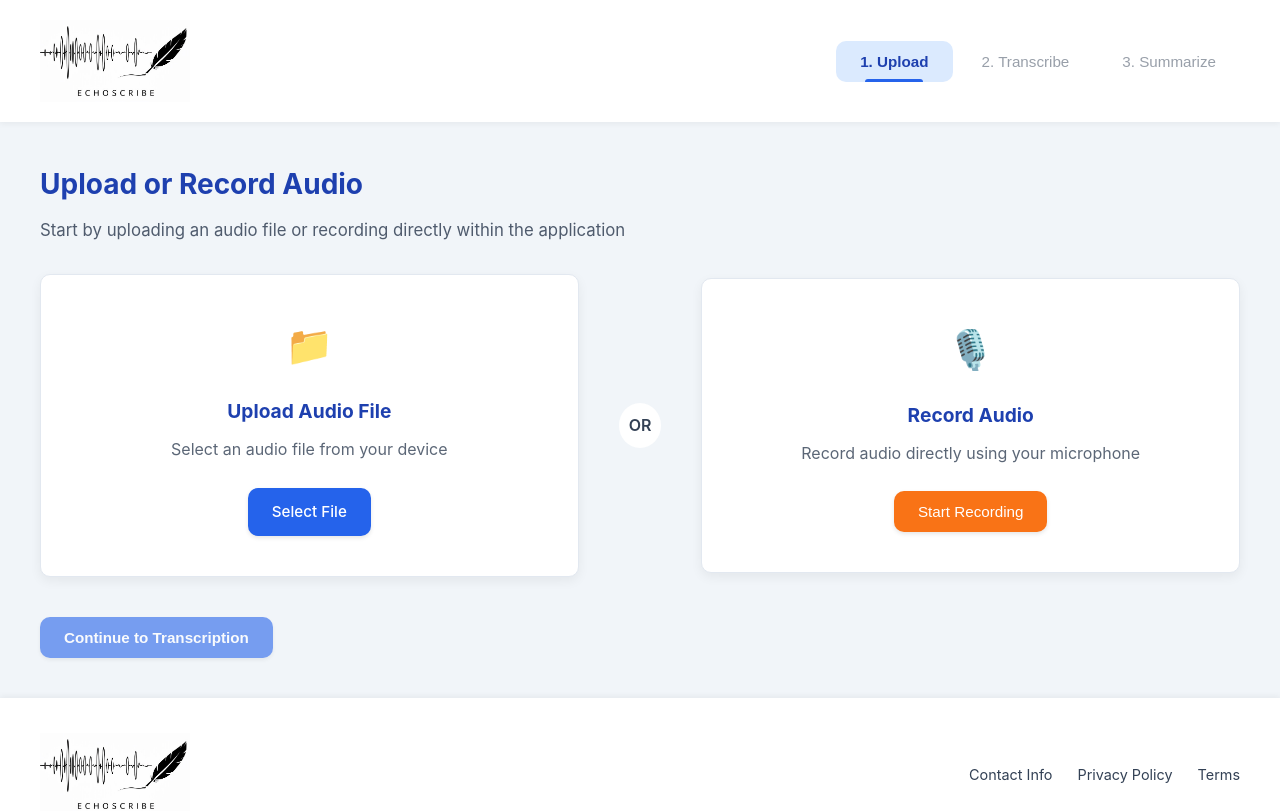
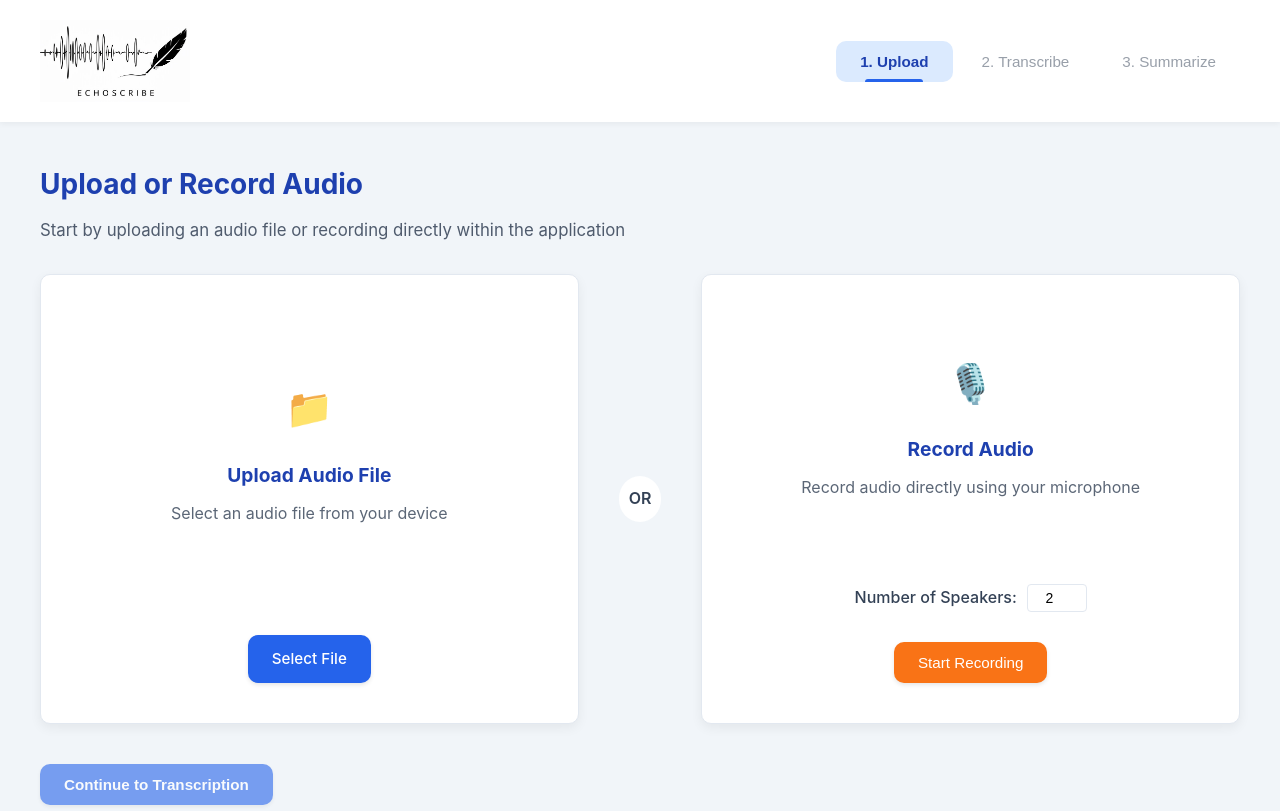
Before and after one commit to richardxavierpious/EchoScribe, a React (Vite) app: page / in a window 1280 px wide. Shown: the top 811 px of the page. Built offline with nearby package versions, Linux system fonts and the light colour scheme.

Commit message:
Added option to specify number of speakers

```diff
--- a/src/App.jsx
+++ b/src/App.jsx
@@ -11,6 +11,8 @@ function App() {
   const [audioFile, setAudioFile] = useState(null);
   const [fileName, setFileName] = useState('');
   const [currentPage, setCurrentPage] = useState(1); // 1: Upload, 2: Transcribe, 3: Summary
+  const [speakerCount, setSpeakerCount] = useState(2); // Default to 2 speakers
+  const [useAutomaticSpeakerDetection, setUseAutomaticSpeakerDetection] = useState(true); // For upload feature
 
   // Indicates which operation is loading: 'transcribing', 'executive', 'brief', or null.
   const [loadingOperation, setLoadingOperation] = useState(null);
@@ -27,6 +29,14 @@ function App() {
   };
 
   const startRecording = async () => {
+    if (speakerCount < 1) {
+      alert('Please enter a valid number of speakers (minimum 1)');
+      return;
+    }
+
+    // When recording, we'll always use the manually specified speaker count
+    setUseAutomaticSpeakerDetection(false);
+
     try {
       const stream = await navigator.mediaDevices.getUserMedia({ audio: true });
       mediaRecorderRef.current = new MediaRecorder(stream);
@@ -68,6 +78,11 @@ function App() {
     const formData = new FormData();
     formData.append('file', audioFile);
 
+    // Send the speaker count only if automatic detection is not enabled
+    if (!useAutomaticSpeakerDetection) {
+      formData.append('speakerCount', speakerCount.toString());
+    }
+
     try {
       const response = await fetch('http://localhost:5000/transcribe', {
         method: 'POST',
@@ -77,8 +92,6 @@ function App() {
 
       const data = await response.json();
       setConversation(data.transcript);
-      // Remove this line to prevent automatic navigation to summary page
-      // setCurrentPage(3);
     } catch (error) {
       console.error('Error:', error);
     } finally {
@@ -141,6 +154,19 @@ function App() {
     }
   };
 
+  // Handle speaker count change
+  const handleSpeakerCountChange = (e) => {
+    const count = parseInt(e.target.value);
+    if (!isNaN(count) && count > 0) {
+      setSpeakerCount(count);
+    }
+  };
+
+  // Toggle automatic speaker detection
+  const toggleSpeakerDetection = (e) => {
+    setUseAutomaticSpeakerDetection(e.target.checked);
+  };
+
   return (
     <div className="app">
       {/* Top Header - Present on all pages */}
@@ -184,12 +210,17 @@ function App() {
             </p>
 
             <div className="upload-options">
+              {/* UPLOAD CARD - Restructured */}
               <div className="upload-card">
+                <div className="upload-card-content">
                   <div className="card-icon">
                     <span className="material-icon">📁</span>
                   </div>
                   <h3>Upload Audio File</h3>
                   <p>Select an audio file from your device</p>
+                </div>
+
+                <div className="upload-card-actions">
                   <input
                     type="file"
                     accept="audio/*"
@@ -206,18 +237,71 @@ function App() {
                       <span className="file-name-display">{fileName}</span>
                     </div>
                   )}
+
+                  {/* Speaker detection checkbox for uploaded files */}
+                  {fileName && (
+                    <div className="speaker-detection-option">
+                      <input
+                        id="automaticDetection"
+                        type="checkbox"
+                        checked={useAutomaticSpeakerDetection}
+                        onChange={toggleSpeakerDetection}
+                      />
+                      <label htmlFor="automaticDetection">
+                        Use automatic speaker detection
+                      </label>
+                    </div>
+                  )}
+
+                  {/* Show speaker count input if automatic detection is disabled */}
+                  {fileName && !useAutomaticSpeakerDetection && (
+                    <div className="speaker-count-container">
+                      <label htmlFor="uploadSpeakerCount" className="speaker-count-label">
+                        Number of Speakers:
+                      </label>
+                      <input
+                        id="uploadSpeakerCount"
+                        type="number"
+                        min="1"
+                        value={speakerCount}
+                        onChange={handleSpeakerCountChange}
+                        className="speaker-count-input"
+                      />
+                    </div>
+                  )}
+                </div>
               </div>
 
               <div className="divider">
                 <span>OR</span>
               </div>
 
+              {/* RECORD CARD - Restructured */}
               <div className="upload-card">
+                <div className="upload-card-content">
                   <div className="card-icon">
                     <span className="material-icon">🎙️</span>
                   </div>
                   <h3>Record Audio</h3>
                   <p>Record audio directly using your microphone</p>
+                </div>
+
+                <div className="upload-card-actions">
+                  {/* Speaker count input */}
+                  <div className="speaker-count-container">
+                    <label htmlFor="speakerCount" className="speaker-count-label">
+                      Number of Speakers:
+                    </label>
+                    <input
+                      id="speakerCount"
+                      type="number"
+                      min="1"
+                      value={speakerCount}
+                      onChange={handleSpeakerCountChange}
+                      className="speaker-count-input"
+                    />
+                  </div>
+
                   {!recording ? (
                     <button className="button record-button" onClick={startRecording}>
                       Start Recording
@@ -227,8 +311,10 @@ function App() {
                       Stop Recording
                     </button>
                   )}
+
                   {/* Recording indicator */}
                   <RecordingIndicator isRecording={recording} />
+                </div>
               </div>
             </div>
 
@@ -255,6 +341,16 @@ function App() {
             <div className="file-info">
               <span className="file-info-label">Selected file:</span>
               <span className="file-info-name">{fileName}</span>
+              {!useAutomaticSpeakerDetection && (
+                <span className="speaker-info">
+                  {" | "} Speakers: {speakerCount}
+                </span>
+              )}
+              {useAutomaticSpeakerDetection && (
+                <span className="speaker-info">
+                  {" | "} Using automatic speaker detection
+                </span>
+              )}
             </div>
 
             <div className="transcription-container">
@@ -379,7 +475,6 @@ function App() {
       <footer className="app-footer">
         <div className="footer-logo">
           <img src="/echoscribelogo2.jpeg" alt="EchoScribe Logo" className="logo" />
-
         </div>
         <div className="footer-links">
           <a href="#">Contact Info</a>
--- a/src/styles.css
+++ b/src/styles.css
@@ -123,11 +123,12 @@ body {
 /* ===== PAGE 1: UPLOAD ===== */
 .upload-options {
   display: flex;
-  align-items: center;
+  align-items: stretch; /* Changed from center to stretch */
   gap: 40px;
   margin-bottom: 40px;
 }
 
+/* Updated upload card with new structure */
 .upload-card {
   flex: 1;
   background: white;
@@ -140,11 +141,33 @@ body {
   text-align: center;
   transition: var(--transition);
   border: 1px solid var(--border-color);
+  min-height: 450px; /* Fixed height for both cards */
+  justify-content: space-between; /* Space between content and actions */
 }
 
 .upload-card:hover {
   transform: translateY(-5px);
   box-shadow: 0 8px 20px rgba(0, 0, 0, 0.08);
+}
+
+/* New classes for card structure */
+.upload-card-content {
+  display: flex;
+  flex-direction: column;
+  align-items: center;
+  flex-grow: 1;
+  justify-content: center;
+  width: 100%;
+}
+
+.upload-card-actions {
+  margin-top: auto;
+  width: 100%;
+  padding-top: 20px;
+  display: flex;
+  flex-direction: column;
+  align-items: center;
+  gap: 15px;
 }
 
 .card-icon {
@@ -191,6 +214,7 @@ body {
   display: flex;
   align-items: center;
   flex-direction: column;
+  justify-content: center; /* Center vertically */
 }
 
 .divider span {
@@ -462,6 +486,80 @@ body {
   color: var(--primary-color);
 }
 
+/* Recording indicator styles */
+.recording-indicator {
+  margin-top: 10px;
+  text-align: center;
+  width: 100%;
+}
+
+.recording-bar {
+  width: 100%;
+  height: 4px;
+  background-color: red;
+  animation: pulse 1s infinite;
+  margin-bottom: 5px;
+}
+
+.recording-timer {
+  font-size: 0.9rem;
+  font-weight: bold;
+}
+
+.speaker-count-container {
+  display: flex;
+  align-items: center;
+  margin-bottom: 15px;
+  justify-content: center;
+  width: 100%;
+}
+
+.speaker-count-label {
+  margin-right: 10px;
+  font-weight: 500;
+}
+
+.speaker-count-input {
+  width: 60px;
+  padding: 5px;
+  border: 1px solid var(--border-color);
+  border-radius: 4px;
+  text-align: center;
+  font-size: 14px;
+}
+
+.speaker-info {
+  display: flex;
+  align-items: center;
+  margin-left: 20px;
+}
+
+.speaker-info-label {
+  margin-right: 10px;
+}
+
+.speaker-count-input-small {
+  width: 50px;
+  padding: 4px;
+  border: 1px solid var(--border-color);
+  border-radius: 4px;
+  text-align: center;
+  font-size: 13px;
+}
+
+/* Optional: pulse animation for the bar */
+@keyframes pulse {
+  0% {
+    opacity: 1;
+  }
+  50% {
+    opacity: 0.3;
+  }
+  100% {
+    opacity: 1;
+  }
+}
+
 /* ===== RESPONSIVE DESIGN ===== */
 @media (max-width: 992px) {
   .app-header {
@@ -532,6 +630,46 @@ body {
   font-weight: bold;
 }
 
+.speaker-count-container {
+  display: flex;
+  align-items: center;
+  margin-bottom: 15px;
+  justify-content: center;
+}
+
+.speaker-count-label {
+  margin-right: 10px;
+  font-weight: 500;
+}
+
+.speaker-count-input {
+  width: 60px;
+  padding: 5px;
+  border: 1px solid var(--border-color);
+  border-radius: 4px;
+  text-align: center;
+  font-size: 14px;
+}
+
+.speaker-info {
+  display: flex;
+  align-items: center;
+  margin-left: 20px;
+}
+
+.speaker-info-label {
+  margin-right: 10px;
+}
+
+.speaker-count-input-small {
+  width: 50px;
+  padding: 4px;
+  border: 1px solid var(--border-color);
+  border-radius: 4px;
+  text-align: center;
+  font-size: 13px;
+}
+
 /* Optional: pulse animation for the bar */
 @keyframes pulse {
   0% {
```
Also changed, not shown: 1 other file (tests, documents, lock files or other folders). Lines whose indentation alone changed are shown as unchanged.
